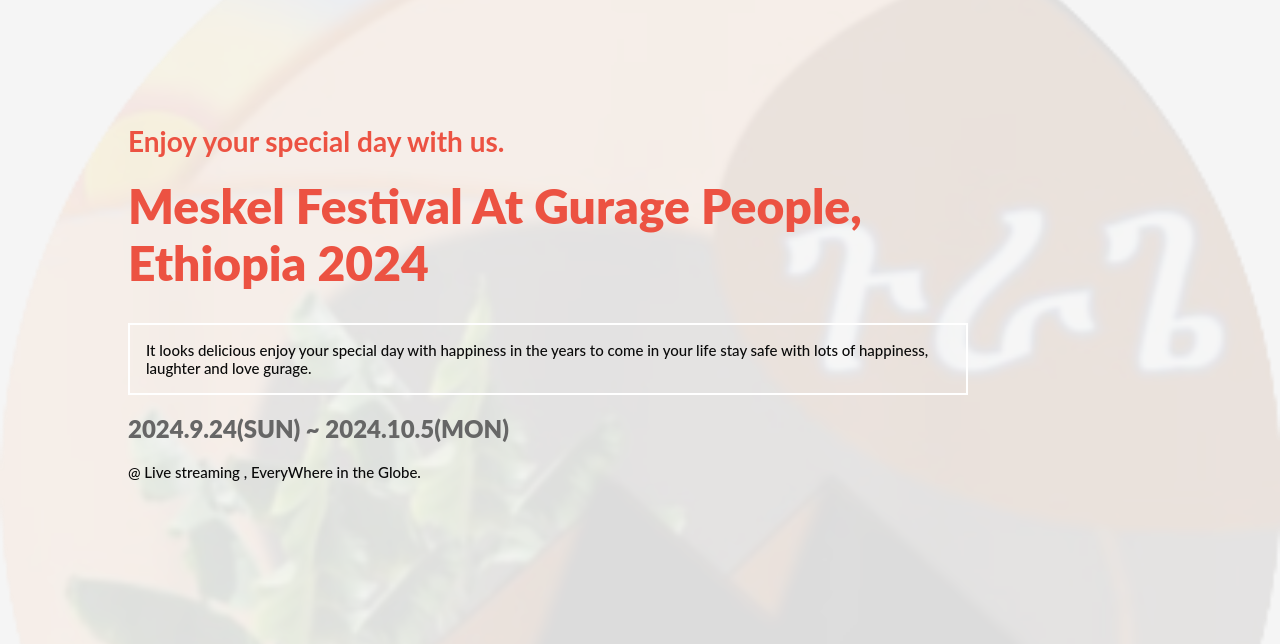
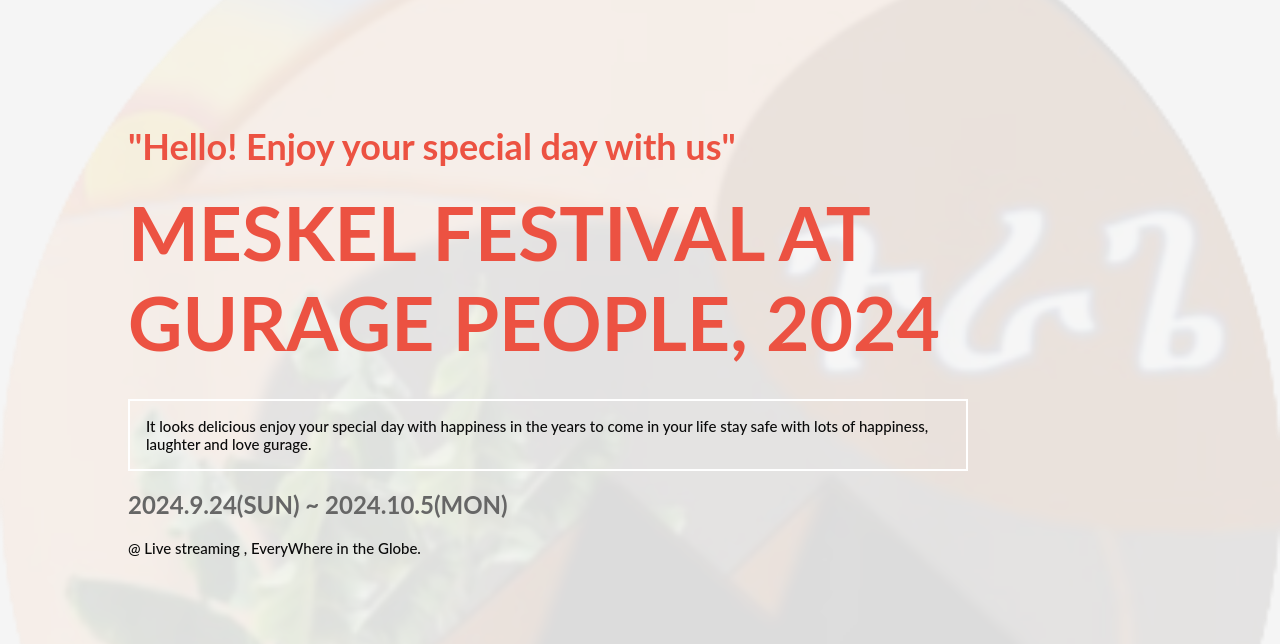
Before and after one commit to Benawi/Capstone-1-Microverse, a website: page Index.html in a window 1280 px wide. Shown: the part 156-800 px from the top of the page. Drawn offline with Linux system fonts and the light colour scheme.

Commit message:
Update the used fonts for heading section

```diff
--- a/Index.html
+++ b/Index.html
@@ -91,10 +91,10 @@
   <section id="headline-section" class="headline-section d-flex d-justify-center pl-1">
     <div class="headline-container d-flex d-column">
       <h2 class="default-family fw-700 fc-orange fs-36 mb-1">
-        Enjoy your special day with us.
+        "Hello! Enjoy your special day with us"
       </h2>
       <h1 class="headline-desk-size headline-title default-family fw-900 fc-orange fs-48 mb-2">
-        Meskel Festival At Gurage People, Ethiopia 2024
+        MESKEL  FESTIVAL AT GURAGE PEOPLE, 2024
       </h1>
       <p class="headline-desk-size headline-pbox default-family fw-500 fs-14 fc-greyish mb-1">
         It looks delicious enjoy your special day with happiness in the years
--- a/css/style.css
+++ b/css/style.css
@@ -45,7 +45,7 @@ body {
 }
 
 .fw-900 {
-  font-weight: 900;
+  font-weight: 1500;
 }
 
 .fs-12 {
@@ -69,11 +69,11 @@ body {
 }
 
 .fs-36 {
-  font-size: 28px;
+  font-size: 36px;
 }
 
 .fs-48 {
-  font-size: 48px;
+  font-size: 75px;
 }
 
 .fs-60 {
@@ -508,7 +508,7 @@ body {
     left: 0;
     bottom: 0;
     right: 0;
-    height: 100vh;
+    height: 115vh;
     position: absolute;
     z-index: -1;
   }
```
